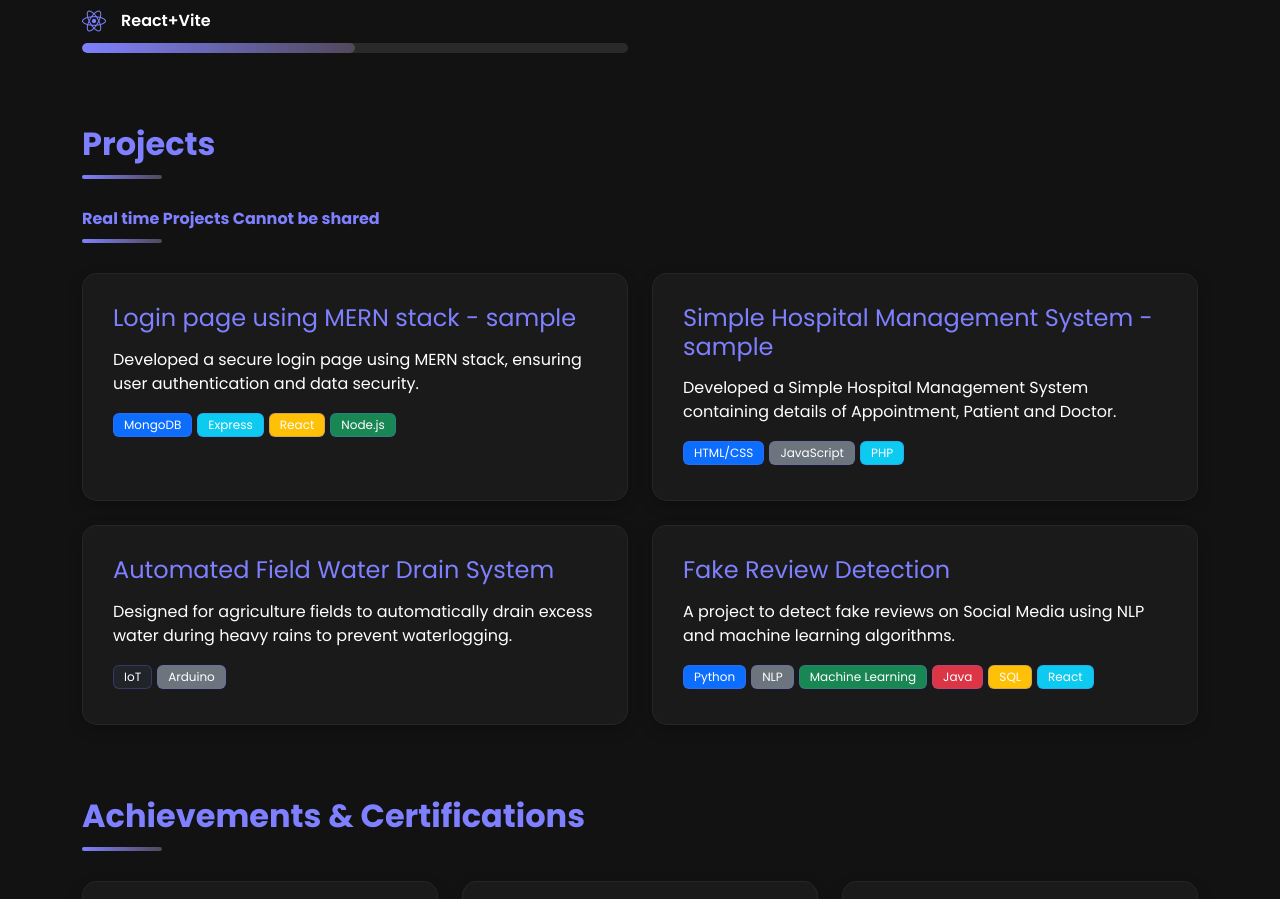
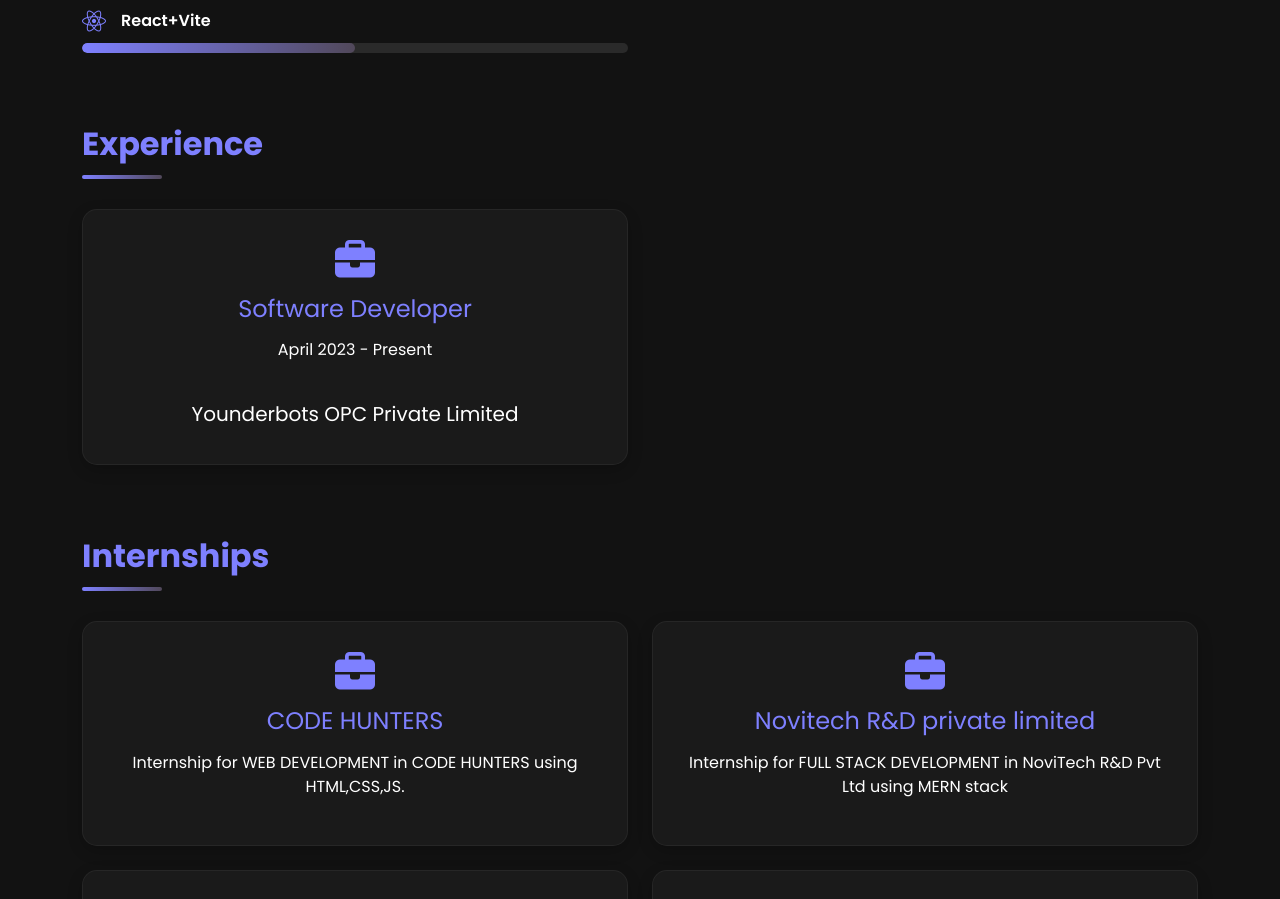
Before and after one commit to Rikeshwaran/Rikeshwaran.portfolio, a React (Vite) app in the folder Portfolio/: page / in a window 1280 px wide. Shown: the part 1860-2759 px from the top of the page. Built offline with nearby package versions, Linux system fonts and the light colour scheme.

Commit message:
updated work experience

```diff
--- a/Portfolio/src/App.jsx
+++ b/Portfolio/src/App.jsx
@@ -13,6 +13,8 @@
 import VolunteerExtracurricularActivities from "./components/Body/VolunteerExtracurricularActivities";
 import Footer from "./components/Footer/Footer";
 import ContactForm from "./components/ContactForm/ContactForm";
+import WorkExperience from "./components/Body/WorkExperience";
+import WorkExperienceModal from "./components/Body/WorkExperienceModal";
 
 /** Cursor & particles are global like your original HTML */
 function Cursor() {
@@ -269,6 +271,13 @@
   const openModal = useCallback((image, text, link = "") => {
     setModal({ show: true, image, text, link });
   }, []);
+  const openWorkExperienceModal = useCallback((experience) => {
+    setModal({ show: true, experience });
+  }, []);
+  const closeWorkExperienceModal = useCallback(
+    () => setModal((m) => ({ ...m, show: false })),
+    []
+  );
   const closeModal = useCallback(() => setModal((m) => ({ ...m, show: false })), []);
 
   return (
@@ -281,10 +290,11 @@
         <Career />
         <Education />
         <Skills />
+        <WorkExperience onOpenWorkExperience={openWorkExperienceModal} />
+        <Internship onOpenCertificate={openModal} />
         {/* Pass openModal to components that need it */}
         <Projects onOpenCertificate={openModal} />
         <Achievements onOpenCertificate={openModal} />
-        <Internship onOpenCertificate={openModal} />
         <VolunteerExtracurricularActivities />
       </main>
       <Footer />
@@ -294,6 +304,11 @@
         text={modal.text}
         link={modal.link}
         onClose={closeModal}
+      />
+      <WorkExperienceModal
+        show={modal.show}
+        experience={modal.experience}
+        onClose={closeWorkExperienceModal}
       />
       <ScrollEffects />
     </>
--- /dev/null
+++ b/Portfolio/src/components/Body/WorkExperience.jsx
@@ -0,0 +1,35 @@
+import React from "react";
+
+function WorkExperience({ onOpenWorkExperience }) {
+  return (
+    <section id="workexperience" className="mb-5">
+      <h2 className="section-title">Experience</h2>
+      <div className="row">
+        {/* Younderbots Experience */}
+        <div className="col-md-6 mb-4">
+          <div
+            className="workexperience-card"
+            onClick={() =>
+              onOpenWorkExperience({
+                role: "Software Developer",
+                company: "Younderbots OPC Private Limited",
+                duration: "April 2025 - Present",
+                description:
+                  "Working as a Software Developer",
+                certificate: "",
+              })
+            }
+          >
+            <i className="fas fa-briefcase"></i>
+            <h4>Software Developer</h4>
+            <p>April 2023 - Present</p>
+            <br />
+            <h5>Younderbots OPC Private Limited</h5>
+          </div>
+        </div>
+      </div>
+    </section>
+  );
+}
+
+export default WorkExperience;
--- /dev/null
+++ b/Portfolio/src/components/Body/WorkExperienceModal.jsx
@@ -0,0 +1,54 @@
+import React, { useEffect, useRef } from "react";
+
+function WorkExperienceModal({ show, experience, onClose }) {
+  const wrapperRef = useRef(null);
+
+  useEffect(() => {
+    const handleClick = (e) => {
+      if (e.target === wrapperRef.current) onClose();
+    };
+    if (show) document.body.style.overflow = "hidden";
+    else document.body.style.overflow = "auto";
+
+    window.addEventListener("click", handleClick);
+    return () => window.removeEventListener("click", handleClick);
+  }, [show, onClose]);
+
+  if (!experience) return null;
+
+  return (
+    <div
+      id="workExperienceModal"
+      className="modal"
+      style={{ display: show ? "block" : "none" }}
+      ref={wrapperRef}
+    >
+      <span className="close-btn" onClick={onClose}>
+        &times;
+      </span>
+      <div className="modal-content-wrapper">
+        <h3>{experience.role}</h3>
+        <p className="highlight mb-5 mt-5 large">
+          <strong>Company:</strong> {experience.company}
+        </p>
+        <p>
+          <strong>Duration:</strong> {experience.duration}
+        </p>
+        <p>
+          <strong>Description:</strong> {experience.description}
+        </p>
+
+        {/* Optional certificate image */}
+        {experience.certificate && (
+          <img
+            className="modal-content"
+            src={experience.certificate}
+            alt="Certificate"
+          />
+        )}
+      </div>
+    </div>
+  );
+}
+
+export default WorkExperienceModal;
--- a/Portfolio/src/style.css
+++ b/Portfolio/src/style.css
@@ -271,7 +271,8 @@
 .education-card,
 .project-card,
 .cert-card,
-.internship-card {
+.internship-card,
+.workexperience-card {
   background: var(--darker-color);
   color: var(--light-color);
   padding: 30px;
@@ -286,14 +287,16 @@
 .education-card:hover,
 .project-card:hover,
 .cert-card:hover,
-.internship-card:hover {
+.internship-card:hover ,
+.workexperience-card:hover {
   transform: translateY(-10px);
   box-shadow: 0 15px 30px rgba(99, 102, 241, 0.25);
 }
 
 .education-card h4,
 .project-card h4,
-.internship-card h4 {
+.internship-card h4,
+.workexperience-card h4{
   color: var(--primary-color);
   margin-bottom: 15px;
 }
@@ -353,7 +356,8 @@
 
 /* Certificate Cards */
 .cert-card,
-.internship-card {
+.internship-card,
+.workexperience-card {
   text-align: center;
   display: flex;
   flex-direction: column;
@@ -362,7 +366,8 @@
 }
 
 .cert-card i,
-.internship-card i {
+.internship-card i,
+.workexperience-card i {
   font-size: 40px;
   color: var(--primary-color);
   margin-bottom: 15px;
```
